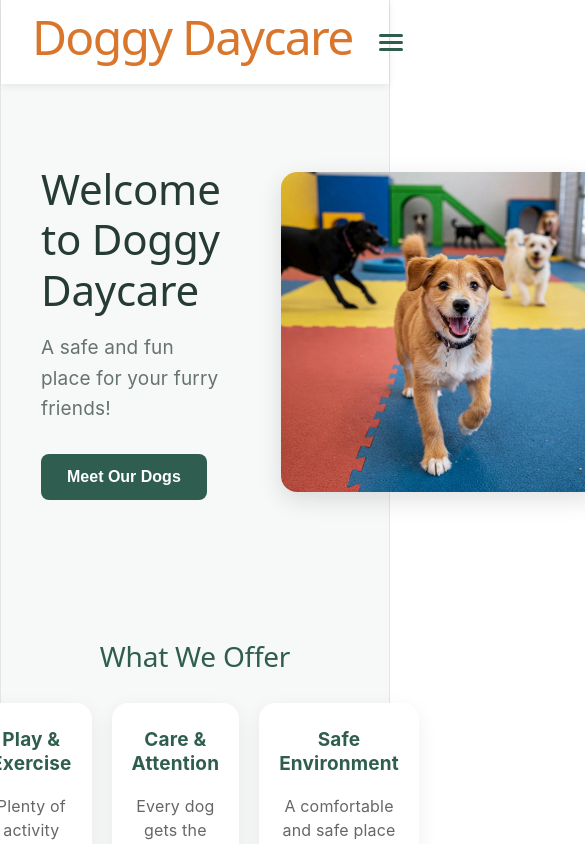
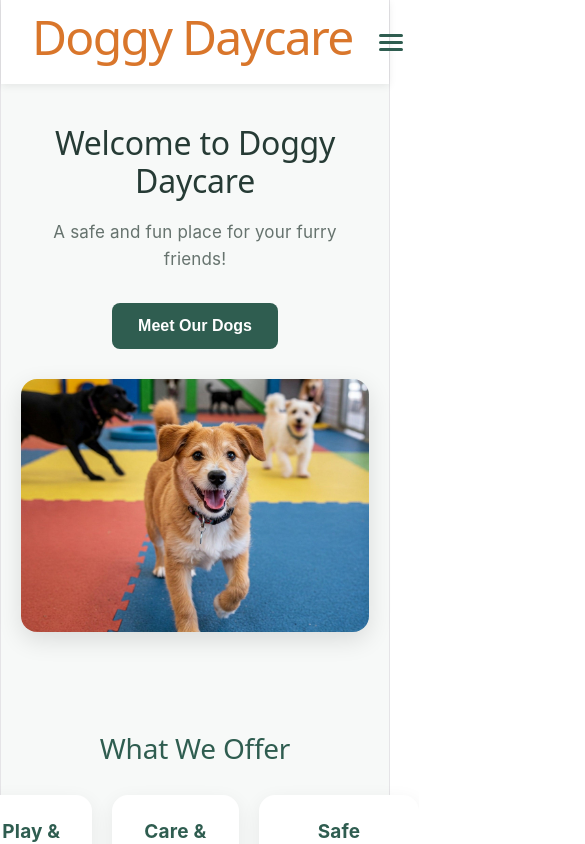
Before and after one commit to GreedyGobling/Doggy-Daycare, a React (Vite) app: page / in a window 390 px wide. Shown: the top 844 px of the page, 585 px wide, since content can reach past the window. Built offline with nearby package versions, Linux system fonts and the light colour scheme; no server answers.

Commit message:
Fixed image going offscreen on smaller screens

```diff
--- a/src/App.css
+++ b/src/App.css
@@ -273,4 +273,31 @@ p {
   nav a {
     font-size: 16px;
   }
+
+    .welcome {
+    flex-direction: column;
+    padding: 40px 20px;
+    gap: 30px;
+  }
+
+  .welcome-text {
+    width: 100%;
+    text-align: center;
+  }
+
+  .welcome-text h2 {
+    font-size: 32px;
+  }
+
+  .welcome-text p {
+    font-size: 17px;
+  }
+
+  .welcome img {
+    width: 100%;
+    max-width: 440px;
+    height: auto;
+    aspect-ratio: 440 / 320;
+    object-fit: cover;
+  }
 }
```
